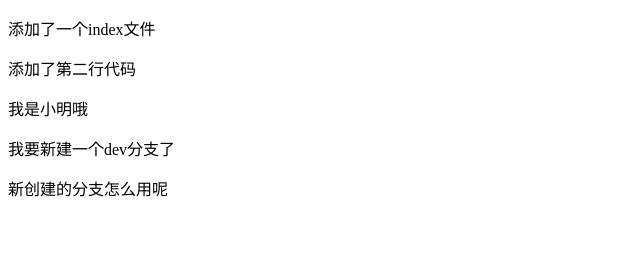
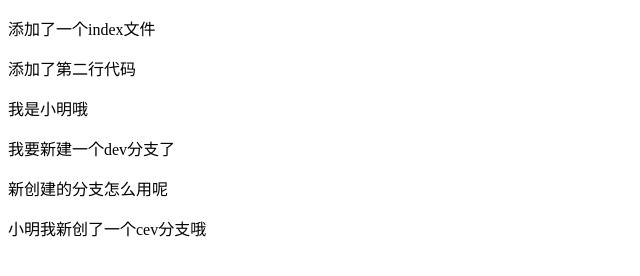
Before and after one commit to lifangzhan/jd_demo, a plain HTML site: page test.html in a window 1280 px wide. Shown: the whole page, without its empty margins (0-640 px from the left). Drawn offline with Linux system fonts and the light colour scheme.

Commit message:
小明我新创了一个分支cev哦

```diff
--- a/test.html
+++ b/test.html
@@ -12,5 +12,7 @@
 
 <p>我要新建一个dev分支了</p>
 <p>新创建的分支怎么用呢</p>
+
+<p>小明我新创了一个cev分支哦</p>
 </body>
 </html>
```
